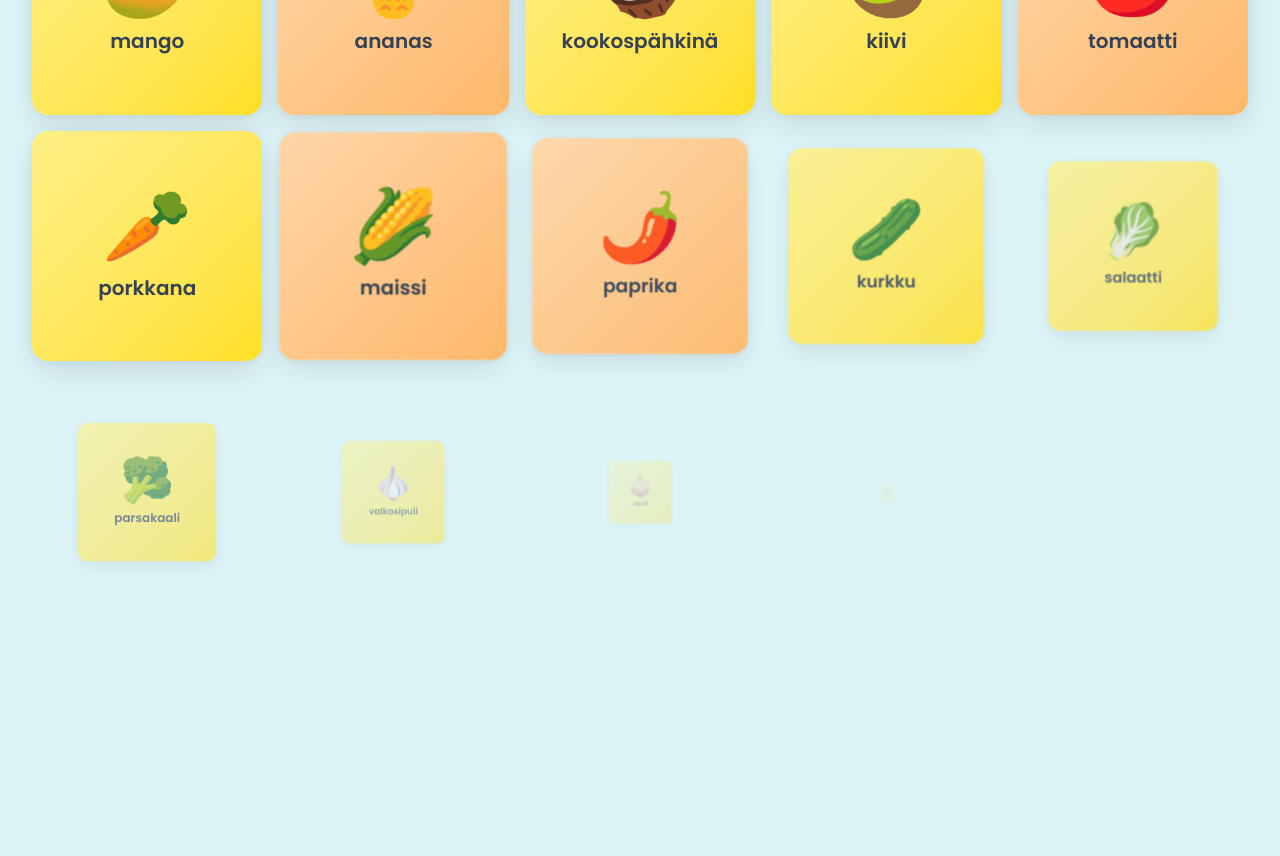
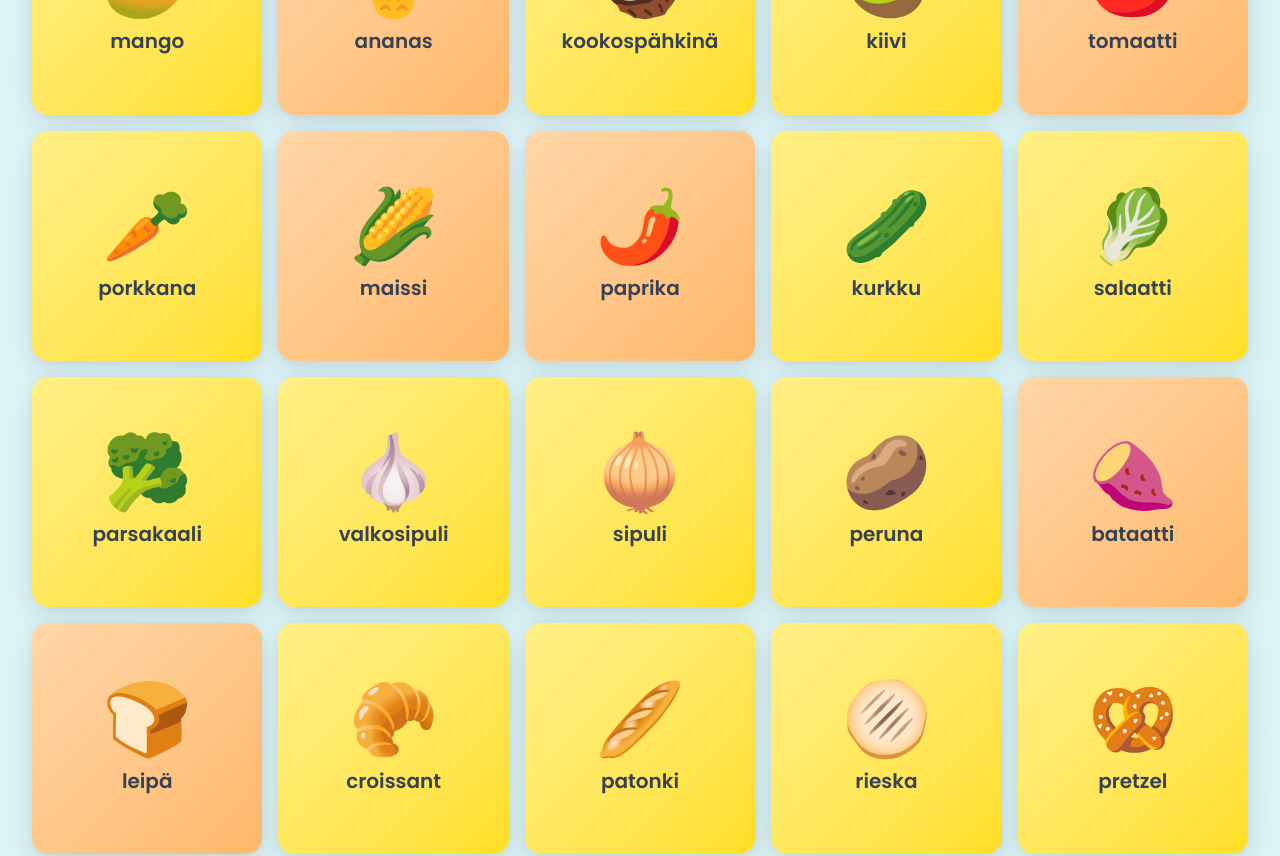
Before and after one commit to Anattti/Sanapeli-app, a Next.js app: page /practice in a window 1280 px wide. Shown: the part 6700-7556 px from the top of the page. Built offline with nearby package versions, Linux system fonts and the light colour scheme.

Commit message:
Optimoitu harjoittelutila mobiilille: poistettu raskaat staggered-animaatiot ja yksinkertaistettu kortti-animaatiot

```diff
--- a/app/practice/page.tsx
+++ b/app/practice/page.tsx
@@ -18,25 +18,6 @@ export default function PracticePage() {
   const [selectedCategory, setSelectedCategory] = useState('all');
   const categories = useMemo(() => getCategories(), []);
   const displayedWords = useMemo(() => getWordsByCategory(selectedCategory), [selectedCategory]);
-
-  const containerVariants = {
-    hidden: { opacity: 0 },
-    visible: {
-      opacity: 1,
-      transition: {
-        staggerChildren: 0.05,
-      },
-    },
-  };
-
-  const itemVariants = {
-    hidden: { scale: 0, opacity: 0 },
-    visible: {
-      scale: 1,
-      opacity: 1,
-      transition: { duration: 0.4 },
-    },
-  };
 
   return (
     <PageTransition>
@@ -80,25 +61,22 @@ export default function PracticePage() {
           {displayedWords.length} {displayedWords.length === 1 ? 'sana' : 'sanaa'}
         </p>
 
-        {/* Emoji-kortti grid */}
-        <motion.div
+        {/* Emoji-kortti grid - Ei animaatioita suorituskyvyn vuoksi */}
+        <div
           className="grid grid-cols-2 sm:grid-cols-3 md:grid-cols-4 lg:grid-cols-5 gap-4 max-w-7xl mx-auto"
-          variants={containerVariants}
-          initial="hidden"
-          animate="visible"
           key={selectedCategory}
         >
           {displayedWords.map((word, index) => (
-            <motion.div key={`${word.en}-${index}`} variants={itemVariants}>
+            <div key={`${word.en}-${index}`}>
               <EmojiCard
                 emoji={word.emoji}
                 englishWord={word.en}
                 finnishWord={word.fi}
                 article={word.article}
               />
-            </motion.div>
+            </div>
           ))}
-        </motion.div>
+        </div>
       </div>
     </PageTransition>
   );
--- a/components/EmojiCard.tsx
+++ b/components/EmojiCard.tsx
@@ -45,17 +45,15 @@ export default function EmojiCard({
   const englishWithArticle = article ? `${article} ${englishWord}` : englishWord;
 
   return (
-    <motion.div
-      className="relative w-full aspect-square cursor-pointer perspective-1000"
+    <div
+      className="relative w-full aspect-square cursor-pointer"
       onClick={handleClick}
-      whileHover={{ scale: 1.05 }}
-      whileTap={{ scale: 0.95 }}
     >
       <motion.div
         className="relative w-full h-full"
+        animate={{ rotateY: isFlipped ? 180 : 0 }}
+        transition={{ duration: 0.5 }}
         style={{ transformStyle: 'preserve-3d' }}
-        animate={{ rotateY: isFlipped ? 180 : 0 }}
-        transition={{ duration: 0.6, type: 'spring', stiffness: 100 }}
       >
         {/* Etupuoli - Emoji + suomenkielinen sana TAI pelkkä suomenkielinen sana */}
         <div
@@ -91,6 +89,6 @@ export default function EmojiCard({
           </span>
         </div>
       </motion.div>
-    </motion.div>
+    </div>
   );
 }
```
